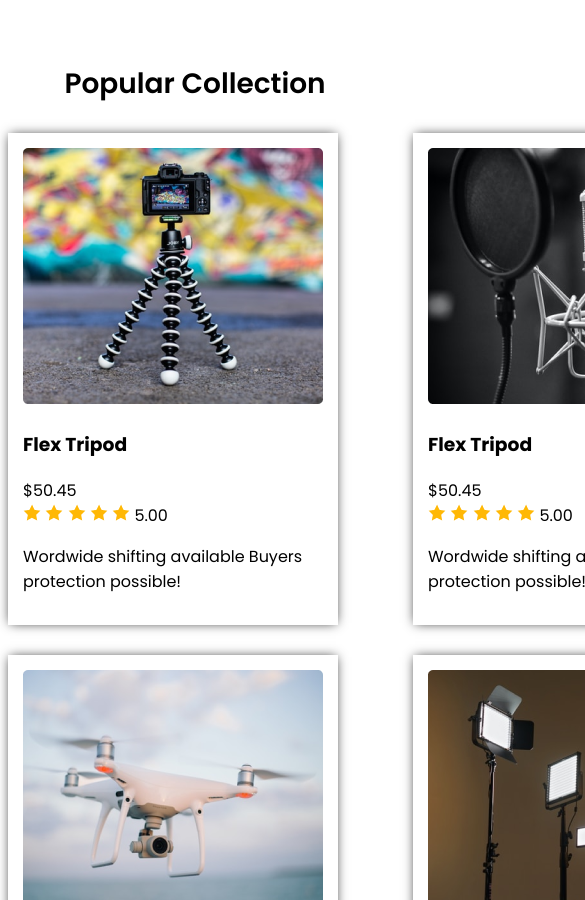
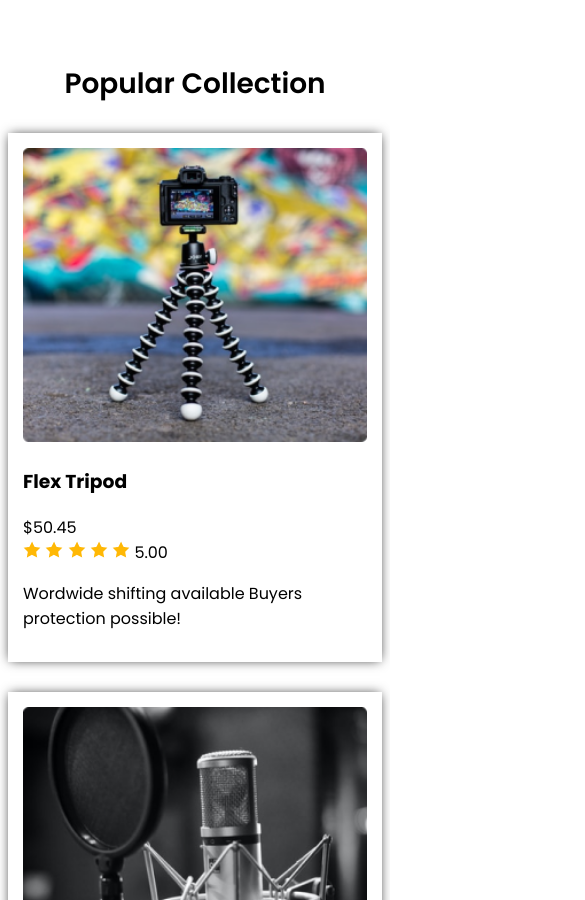
Before and after one commit to nafisfaiyaz-012/influencer-practice-module10, a plain HTML site: page index.html in a window 390 px wide. Shown: the part 1100-2000 px from the top of the page, 585 px wide, since content can reach past the window. Drawn offline with Linux system fonts and the light colour scheme.

Commit message:
mobile responsiveness added for popular collection

```diff
--- a/styles/influencer.css
+++ b/styles/influencer.css
@@ -182,5 +182,9 @@ main>section {
         padding: 0;
         gap: 20px;
     }
+    .card-container{
+        grid-template-columns: repeat(1, 1fr);
+        width: 100%;
+    }
 
 }
```
